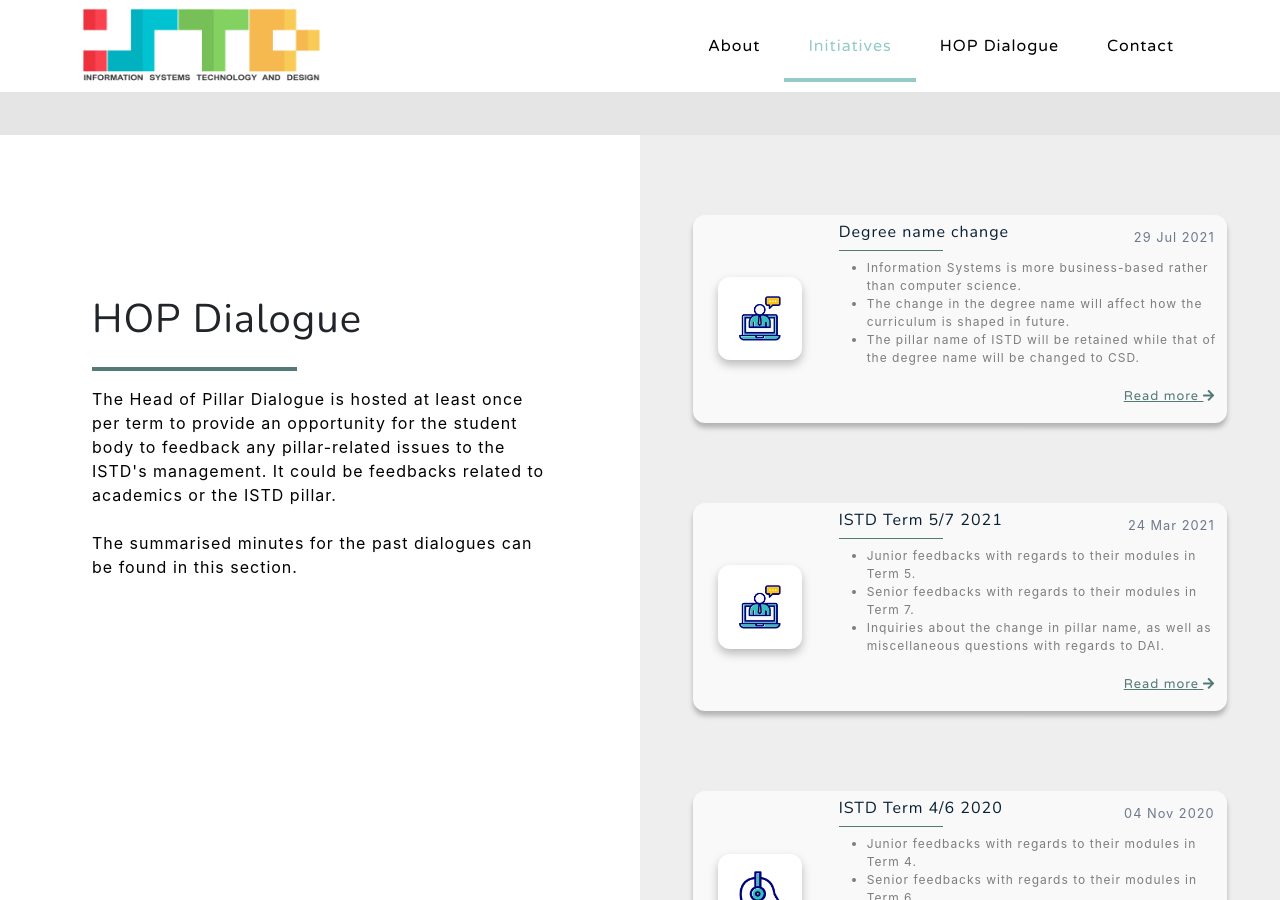
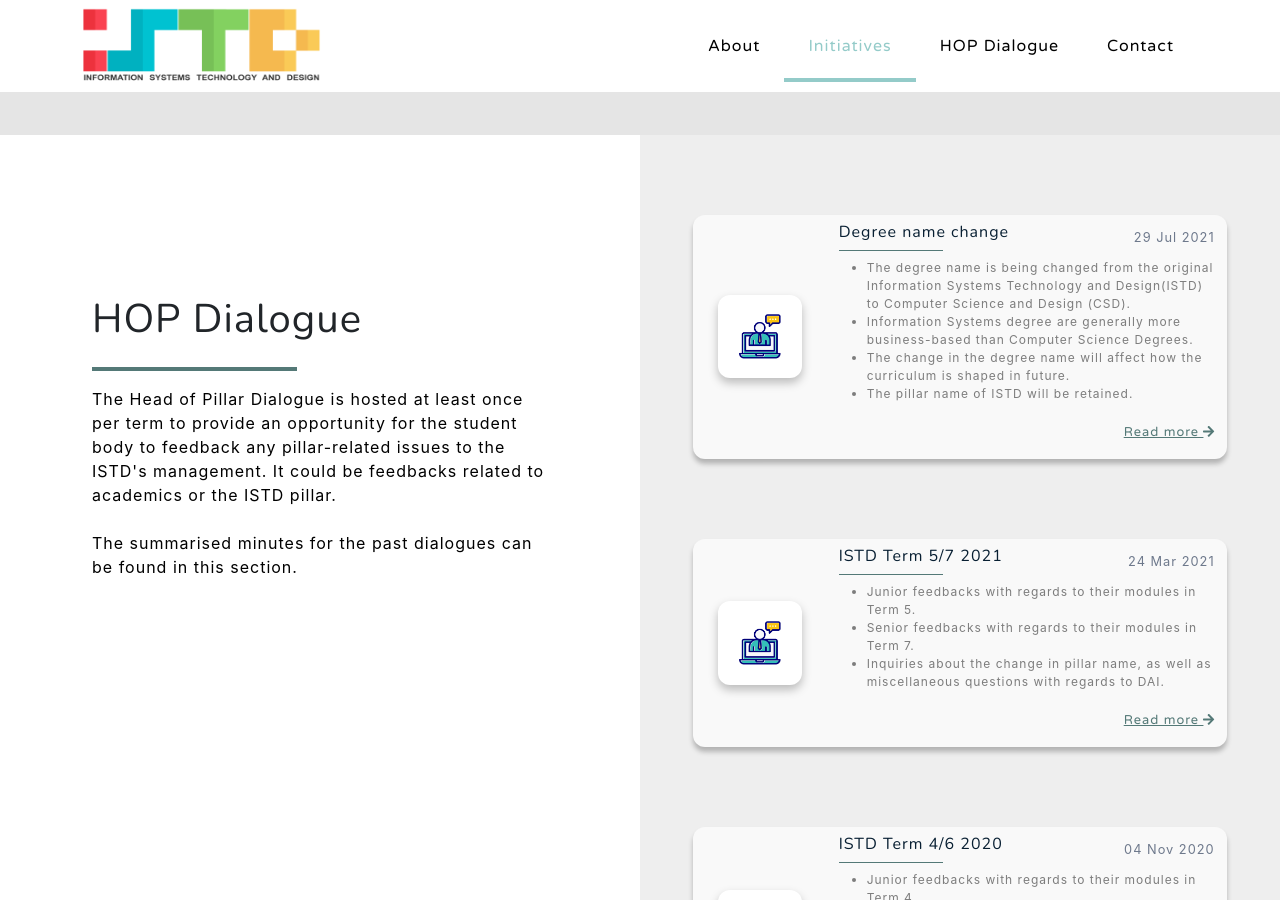
Before and after one commit to OpenSUTD/ISTD, a Jekyll site: the page index.html, which Jekyll copies as it is, in a window 1280 px wide and 900 px high, scrolled down 3104 px. Built offline with Jekyll 4.4.1, drawn with Linux system fonts in a browser that asks for light colours.

Commit message:
changed grammar and spelling

```diff
--- a/index.html
+++ b/index.html
@@ -223,9 +223,10 @@
                                     </div>
                                     <div class="row">
                                         <ul>
-                                            <li>Information Systems is more business-based rather than computer science.</li>
+                                            <li>The degree name is being changed from the original Information Systems Technology and Design(ISTD) to Computer Science and Design (CSD).</li>
+                                            <li>Information Systems degree are generally more business-based than Computer Science Degrees.</li>
                                             <li>The change in the degree name will affect how the curriculum is shaped in future.</li>
-                                            <li>The pillar name of ISTD will be retained while that of the degree name will be changed to CSD.</li>
+                                            <li>The pillar name of ISTD will be retained.</li>
                                         </ul>
                                     </div>
                                     <div class="row">
```
